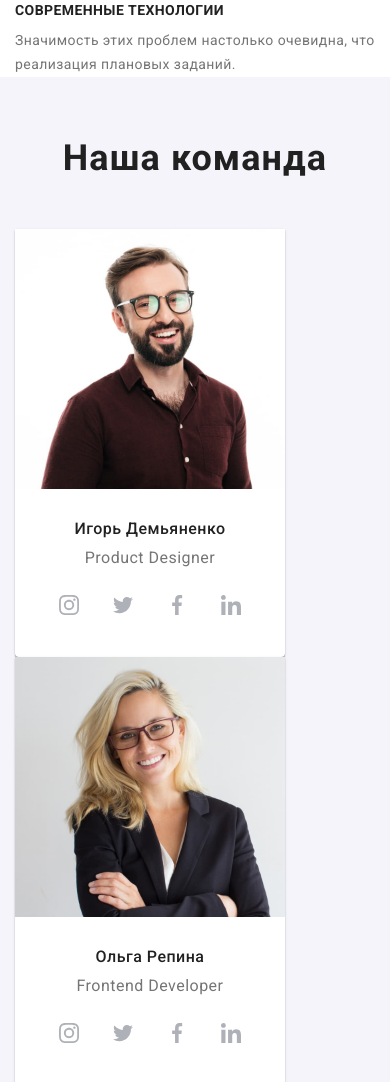
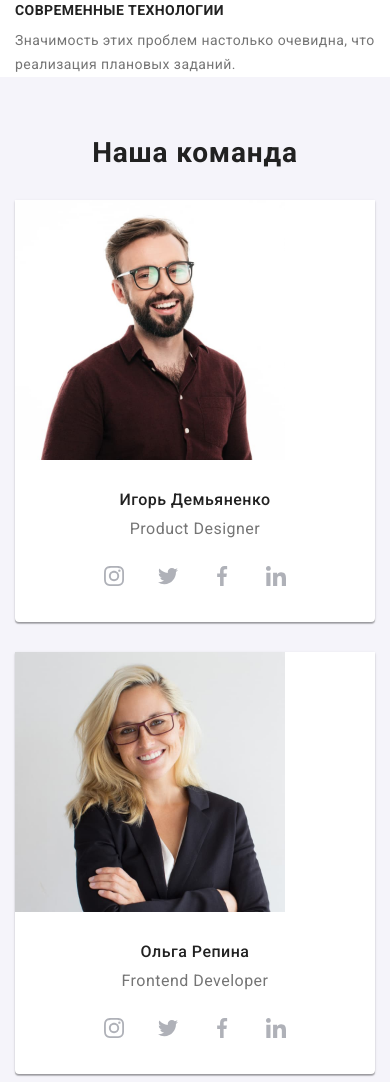
Before and after one commit to DenysKors/goit-markup-hw-08, a plain HTML site: page index.html in a window 390 px wide. Shown: the part 1023-2105 px from the top of the page. Drawn offline with nearby package versions, Linux system fonts and the light colour scheme.

Commit message:
Mobile Секция Команда

```diff
--- a/sass/layouts/_team.scss
+++ b/sass/layouts/_team.scss
@@ -4,32 +4,34 @@
 
 .team__title {
     font-weight: 700;
-    font-size: 36px;
+    // font-size: 36px;
+    font-size: 28px;
     line-height: 1.17;
     text-align: center;
     letter-spacing: 0.03em;
-    margin-bottom: 50px;
+    // margin-bottom: 50px;
+    margin-bottom: 30px;
 }
 
 .team__list {
     display: flex;
     flex-wrap: wrap;
+    justify-content: center;
+    gap: 30px;
 }
 
 .team__member {
     background-color: var(--main-background-color);
-    width: 270px;
+    // width: 270px;
+    width: 450px;
     border-radius: 0px 0px 4px 4px;
     box-shadow: 0px 1px 3px rgba(0, 0, 0, 0.12), 0px 1px 1px rgba(0, 0, 0, 0.14), 0px 2px 1px rgba(0, 0, 0, 0.2);
-
-    &:not(:nth-child(4n)) {
-        margin-right: 30px;
-    }
 }
 
 .team__description {
     padding-top: 30px;
-    padding-bottom: 30px;
+    // padding-bottom: 30px;
+    padding-bottom: 24px;
 }
 
 .team__name {
```
Also changed, not shown: css/main.css, css/main.min.css, 2 other files.
